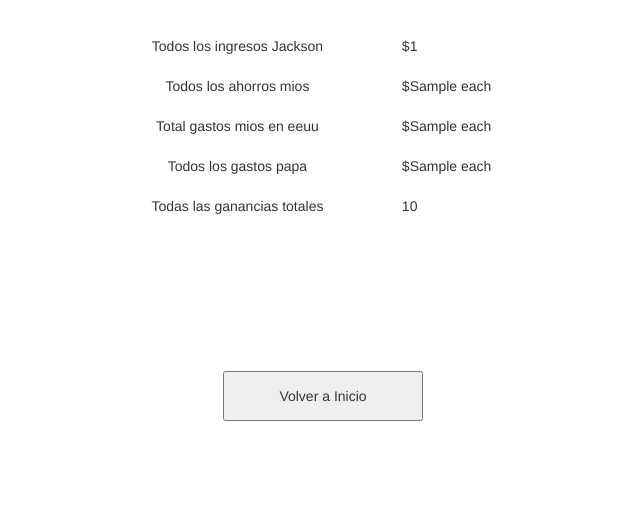
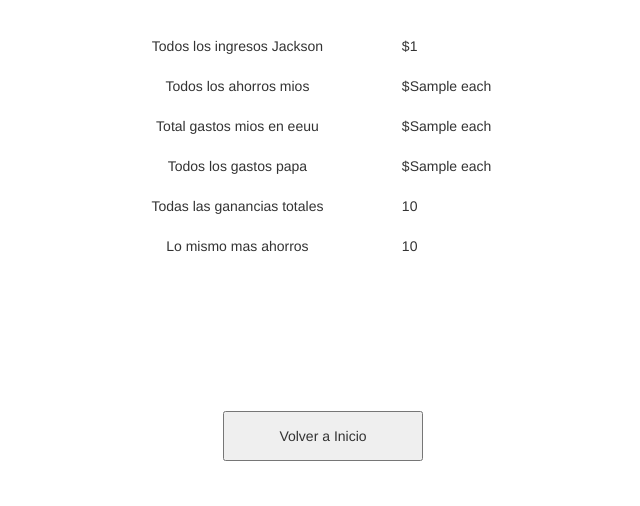
Before and after one commit to willynasiff/america, a Flask app: template templates/gastosPorMes.html in a window 1280 px wide. Shown: the part 755-1261 px from the top of the page, without its empty margins (317-957 px from the left). Before the commit the page ends 1176 px from the top, so only its background shows below. Run offline with Flask 2, Linux system fonts and the light colour scheme; the template is opened without the code that fills it: most values are stand-ins (such as "Sample title", 1, 10 or a date in 2020); some libraries are stand-ins or nearby versions.

Commit message:
seguro es el ultimo

```diff
--- a/templates/gastosPorMes.html
+++ b/templates/gastosPorMes.html
@@ -83,6 +83,7 @@
         {{ resultado }} </td></tr>
 
 
+
 </table>
 
 
@@ -100,6 +101,9 @@
 <tr><td align="center" height="40"> Todas las ganancias totales</td>
     <td>{% set resultado1 = returning[4][0] - returning[4][2] %}
         {{ resultado1 }} </td></tr>
+<tr><td align="center" height="40"> Lo mismo mas ahorros</td>
+    <td>{% set resultado2 = resultado1 + returning[4][1] %}
+        {{ resultado2 }} </td></tr>
 
 </table>
 
```
